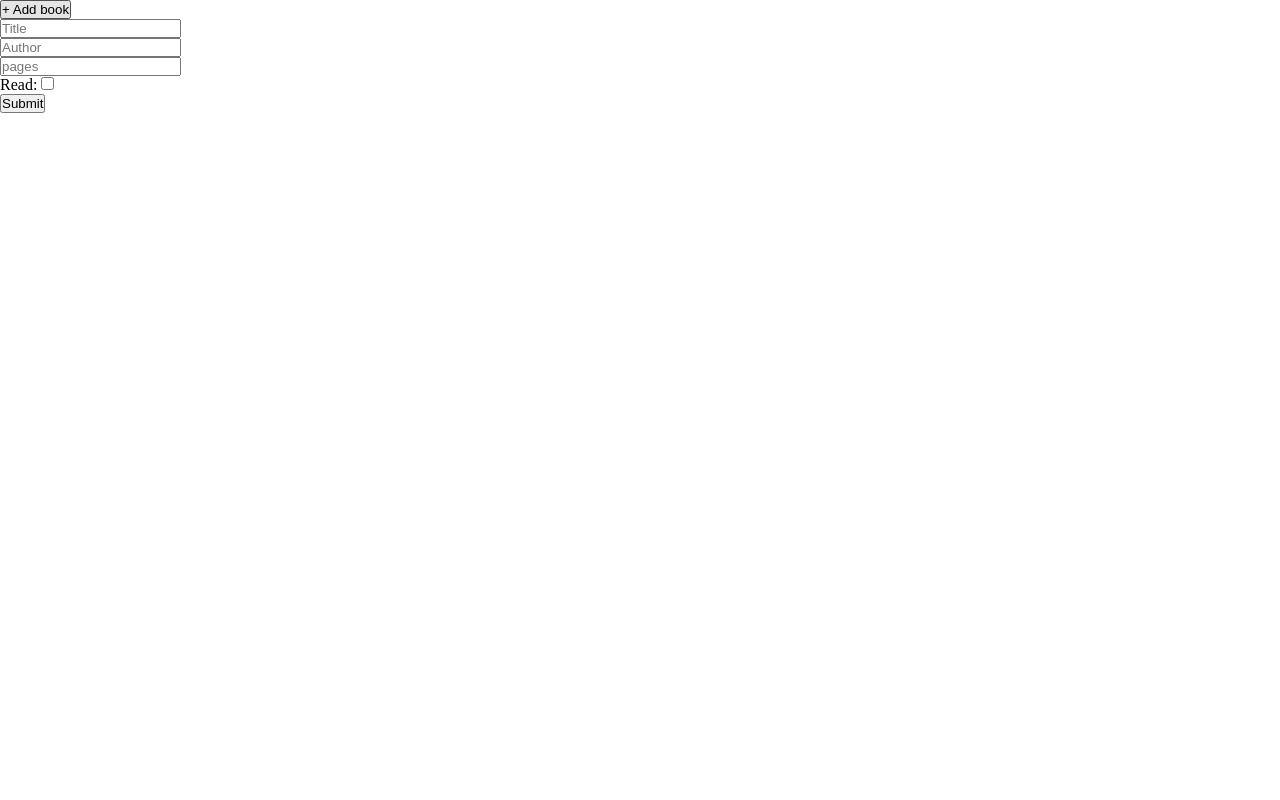
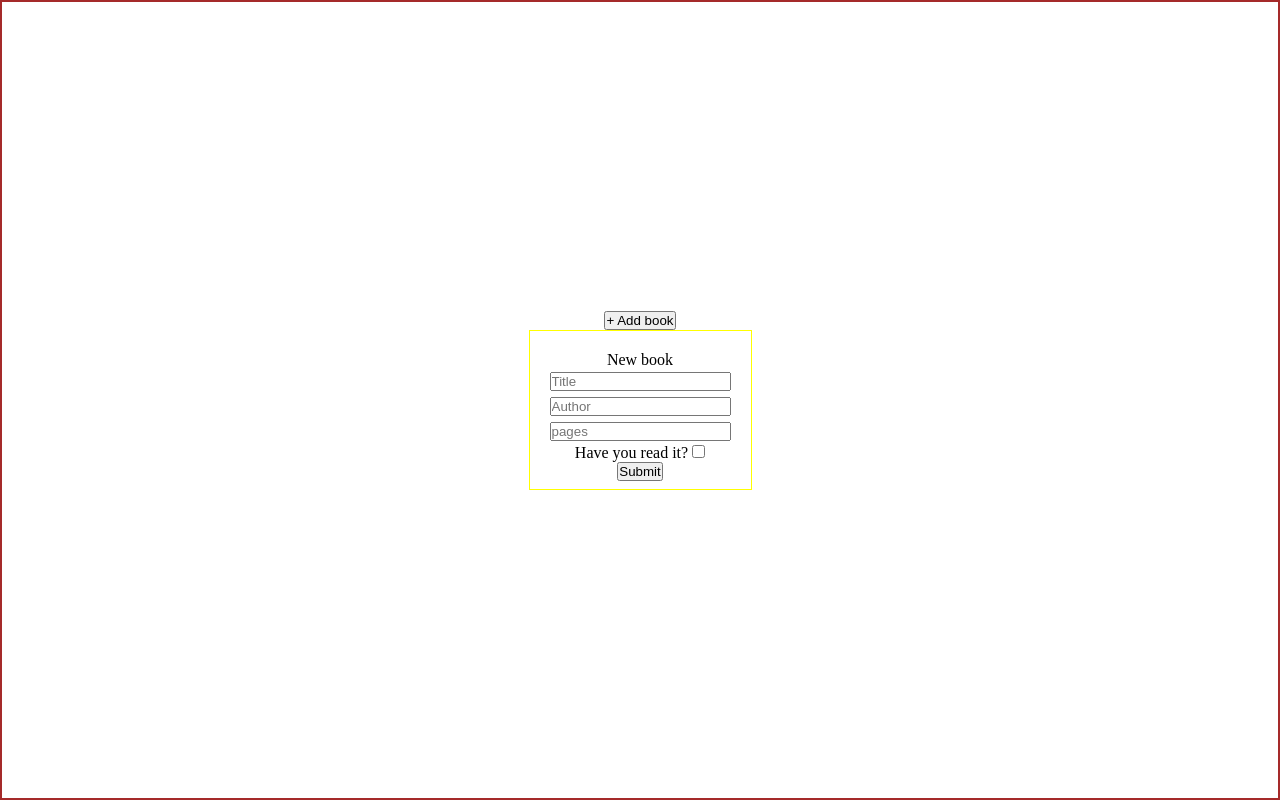
Before and after one commit to nickonyi/Library, a plain HTML site: page index.html in a window 1280 px wide. Both pictures are taken after a click on the button "+ Add book". Drawn offline with Linux system fonts and the light colour scheme.

Commit message:
Project Library

```diff
--- a/index.html
+++ b/index.html
@@ -11,18 +11,22 @@
 </head>
 
 <body>
+    <div class="container">
         <div id="new-btn-container">
             <button id="new-btn">+ Add book</button>
         </div>
         <div id="pop-up">
             <form id="form" action="">
+                <legend>New book</legend>
                 <p><input id="title" type="text" name="text" placeholder="Title"></p>
                 <p><input id="author" type="text" name="author" placeholder="Author"></p>
                 <p><input id="pages" type="number" name="pages" placeholder="pages"></p>
-            <div id="checkbox"><label for="read">Read: </label><input id="read" type="checkbox" name="read" Value="yes"></div>
+                <div id="checkbox"><label for="read">Have you read it? </label><input id="read" type="checkbox" name="read" Value="yes"></div>
                 <button id="submit" type="submit" value="submit">Submit</button>
             </form>
         </div>
+    </div>
+
 
     <div id="library-container"></div>
 
--- a/style.css
+++ b/style.css
@@ -6,4 +6,22 @@
 
 #pop-up {
     display: none;
+    text-align: center;
+    border: 1px solid yellow;
+    height: 10rem;
+    padding: 20px;
 }
+
+.container {
+    display: flex;
+    border: 2px solid brown;
+    min-height: 100vh;
+    width: 100vw;
+    justify-content: center;
+    align-items: center;
+    flex-direction: column;
+}
+
+form>p {
+    padding-block: 3px;
+}
```
Lines whose indentation alone changed are shown as unchanged.
